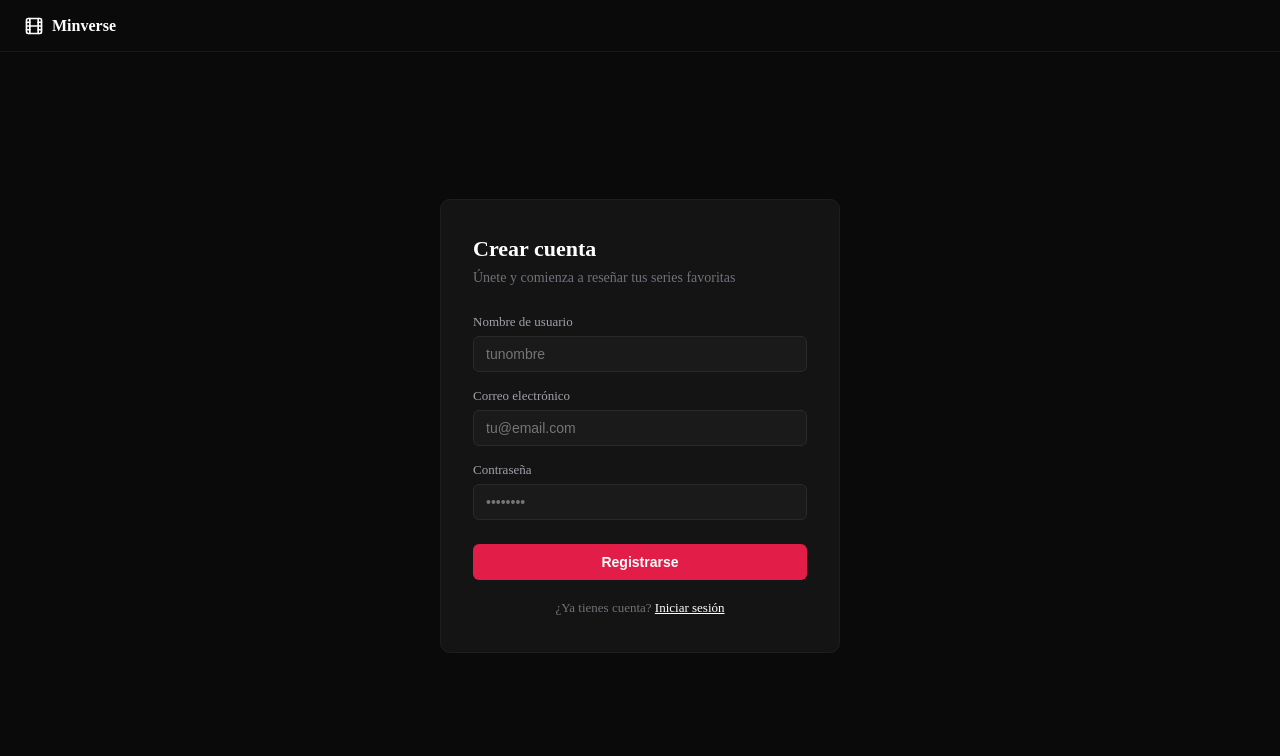
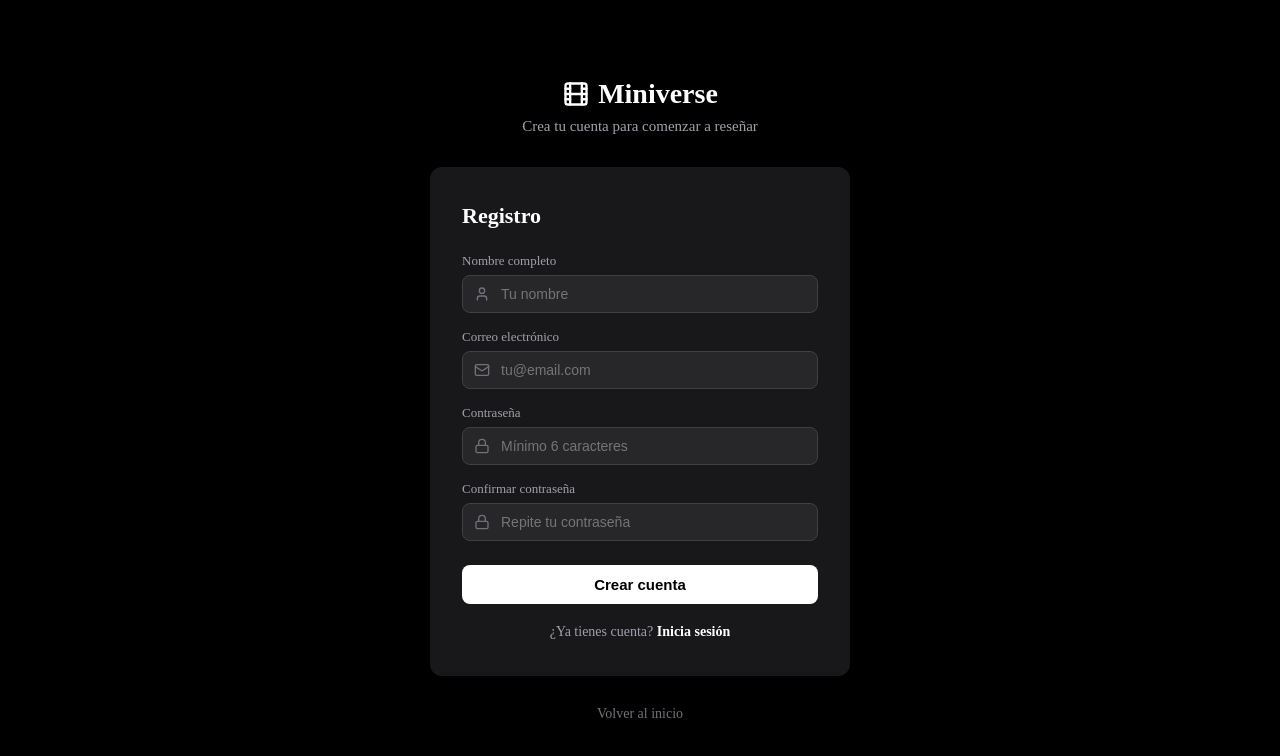
Before and after one commit to 243761-aemm/Frontend-miniversev2, a Next.js app: page /registro in a window 1280 px wide. Shown: the top 756 px of the page. Built offline with nearby package versions, Linux system fonts and the light colour scheme.

Commit message:
ultimos cambio hechos

```diff
--- a/package.json
+++ b/package.json
@@ -9,6 +9,7 @@
     "lint": "eslint"
   },
   "dependencies": {
+    "lucide-react": "^1.8.0",
     "next": "16.2.4",
     "react": "19.2.4",
     "react-dom": "19.2.4"
--- a/src/app/components/ui/GenreFilter.tsx
+++ b/src/app/components/ui/GenreFilter.tsx
@@ -1,7 +1,7 @@
 'use client'
 
 import { useState } from 'react'
-import { genres } from '@/lib/data'
+import { genres } from '@/app/lib/data'
 
 interface GenreFilterProps {
   onFilter?: (genre: string) => void
--- a/src/app/components/ui/SerieCard.tsx
+++ b/src/app/components/ui/SerieCard.tsx
@@ -1,5 +1,5 @@
 import Link from 'next/link'
-import { Serie } from '@/lib/data'
+import { Serie } from '@/app/lib/data'
 
 interface SerieCardProps {
   serie: Serie
--- a/src/app/login/page.tsx
+++ b/src/app/login/page.tsx
@@ -2,7 +2,7 @@
 
 import { useState } from 'react'
 import Link from 'next/link'
-import { Film } from 'lucide-react'
+import { Film, Mail, Lock } from 'lucide-react'
 import { useRouter } from 'next/navigation'
 
 export default function LoginPage() {
@@ -16,126 +16,135 @@ export default function LoginPage() {
   }
 
   return (
-    <div style={{ backgroundColor: '#0a0a0a', minHeight: '100vh', color: '#ffffff' }}>
-      {/* Navbar */}
-      <nav
+    <div
       style={{
-          position: 'fixed',
-          top: 0,
-          left: 0,
-          right: 0,
-          zIndex: 50,
-          backgroundColor: '#0a0a0a',
-          borderBottom: '1px solid #1a1a1a',
-          height: '52px',
+        backgroundColor: '#000000',
+        minHeight: '100vh',
         display: 'flex',
+        flexDirection: 'column',
         alignItems: 'center',
-          padding: '0 24px',
+        justifyContent: 'center',
+        padding: '24px',
+        fontFamily: 'inherit',
       }}
     >
-        <Link
-          href="/"
+      {/* Logo + subtítulo */}
+      <div style={{ textAlign: 'center', marginBottom: '32px' }}>
+        <div
           style={{
             display: 'flex',
             alignItems: 'center',
+            justifyContent: 'center',
             gap: '8px',
-            fontWeight: 700,
-            fontSize: '16px',
-            color: '#ffffff',
-            textDecoration: 'none',
+            marginBottom: '8px',
           }}
         >
-          <Film size={20} />
-          Minverse
-        </Link>
-      </nav>
+          <Film size={28} color="#ffffff" />
+          <span style={{ fontSize: '28px', fontWeight: 700, color: '#ffffff' }}>Miniverse</span>
+        </div>
+        <p style={{ fontSize: '15px', color: '#a1a1aa' }}>Inicia sesión en tu cuenta</p>
+      </div>
 
-      {/* Form */}
+      {/* Card */}
       <div
         style={{
-          paddingTop: '52px',
-          display: 'flex',
-          alignItems: 'center',
-          justifyContent: 'center',
-          minHeight: '100vh',
+          backgroundColor: '#18181b',
+          borderRadius: '12px',
+          padding: '36px 32px',
+          width: '100%',
+          maxWidth: '420px',
         }}
       >
-        <div
-          style={{
-            backgroundColor: '#141414',
-            borderRadius: '10px',
-            padding: '36px 32px',
-            width: '100%',
-            maxWidth: '400px',
-            border: '1px solid #1e1e1e',
-          }}
-        >
-          <h1 style={{ fontSize: '22px', fontWeight: 700, marginBottom: '8px' }}>
+        <h1 style={{ fontSize: '22px', fontWeight: 700, color: '#ffffff', marginBottom: '24px' }}>
           Iniciar sesión
         </h1>
-          <p style={{ fontSize: '14px', color: '#71717a', marginBottom: '28px' }}>
-            Accede a tu cuenta para continuar
-          </p>
 
         <form onSubmit={handleSubmit}>
+          {/* Email */}
           <div style={{ marginBottom: '16px' }}>
-              <label
-                style={{ fontSize: '13px', color: '#a1a1aa', display: 'block', marginBottom: '6px' }}
-              >
+            <label style={{ display: 'block', fontSize: '13px', color: '#a1a1aa', marginBottom: '6px' }}>
               Correo electrónico
             </label>
+            <div style={{ position: 'relative' }}>
+              <Mail
+                size={16}
+                color="#71717a"
+                style={{
+                  position: 'absolute',
+                  left: '12px',
+                  top: '50%',
+                  transform: 'translateY(-50%)',
+                  pointerEvents: 'none',
+                }}
+              />
               <input
                 type="email"
+                placeholder="tu@email.com"
                 value={email}
                 onChange={(e) => setEmail(e.target.value)}
-                placeholder="tu@email.com"
                 style={{
                   width: '100%',
-                  backgroundColor: '#1a1a1a',
-                  border: '1px solid #2a2a2a',
-                  borderRadius: '6px',
-                  padding: '9px 12px',
+                  backgroundColor: '#27272a',
+                  border: '1px solid #3f3f46',
+                  borderRadius: '8px',
+                  padding: '10px 12px 10px 38px',
                   fontSize: '14px',
                   color: '#ffffff',
                   outline: 'none',
+                  boxSizing: 'border-box',
                 }}
               />
             </div>
+          </div>
 
+          {/* Contraseña */}
           <div style={{ marginBottom: '24px' }}>
-              <label
-                style={{ fontSize: '13px', color: '#a1a1aa', display: 'block', marginBottom: '6px' }}
-              >
+            <label style={{ display: 'block', fontSize: '13px', color: '#a1a1aa', marginBottom: '6px' }}>
               Contraseña
             </label>
+            <div style={{ position: 'relative' }}>
+              <Lock
+                size={16}
+                color="#71717a"
+                style={{
+                  position: 'absolute',
+                  left: '12px',
+                  top: '50%',
+                  transform: 'translateY(-50%)',
+                  pointerEvents: 'none',
+                }}
+              />
               <input
                 type="password"
+                placeholder="Tu contraseña"
                 value={password}
                 onChange={(e) => setPassword(e.target.value)}
-                placeholder="••••••••"
                 style={{
                   width: '100%',
-                  backgroundColor: '#1a1a1a',
-                  border: '1px solid #2a2a2a',
-                  borderRadius: '6px',
-                  padding: '9px 12px',
+                  backgroundColor: '#27272a',
+                  border: '1px solid #3f3f46',
+                  borderRadius: '8px',
+                  padding: '10px 12px 10px 38px',
                   fontSize: '14px',
                   color: '#ffffff',
                   outline: 'none',
+                  boxSizing: 'border-box',
                 }}
               />
             </div>
+          </div>
 
+          {/* Botón */}
           <button
             type="submit"
             style={{
               width: '100%',
-                padding: '10px',
-                backgroundColor: '#e11d48',
-                color: '#ffffff',
+              padding: '11px',
+              backgroundColor: '#ffffff',
+              color: '#000000',
               border: 'none',
-                borderRadius: '6px',
-                fontSize: '14px',
+              borderRadius: '8px',
+              fontSize: '15px',
               fontWeight: 600,
               cursor: 'pointer',
             }}
@@ -144,13 +153,20 @@ export default function LoginPage() {
           </button>
         </form>
 
-          <p style={{ textAlign: 'center', fontSize: '13px', color: '#71717a', marginTop: '20px' }}>
+        {/* Link registro */}
+        <p style={{ textAlign: 'center', fontSize: '14px', color: '#a1a1aa', marginTop: '20px' }}>
           ¿No tienes cuenta?{' '}
-            <Link href="/registro" style={{ color: '#ffffff', textDecoration: 'underline' }}>
+          <Link href="/registro" style={{ color: '#ffffff', fontWeight: 600, textDecoration: 'none' }}>
             Regístrate
           </Link>
         </p>
       </div>
+
+      {/* Volver al inicio */}
+      <div style={{ marginTop: '28px' }}>
+        <Link href="/" style={{ fontSize: '14px', color: '#71717a', textDecoration: 'none' }}>
+          Volver al inicio
+        </Link>
       </div>
     </div>
   )
--- a/src/app/registro/page.tsx
+++ b/src/app/registro/page.tsx
@@ -2,180 +2,186 @@
 
 import { useState } from 'react'
 import Link from 'next/link'
-import { Film } from 'lucide-react'
+import { Film, User, Mail, Lock } from 'lucide-react'
 import { useRouter } from 'next/navigation'
 
 export default function RegistroPage() {
   const router = useRouter()
-  const [username, setUsername] = useState('')
+  const [nombre, setNombre] = useState('')
   const [email, setEmail] = useState('')
   const [password, setPassword] = useState('')
+  const [confirmPassword, setConfirmPassword] = useState('')
 
   const handleSubmit = (e: React.FormEvent) => {
     e.preventDefault()
     router.push('/')
   }
 
+  const inputStyle: React.CSSProperties = {
+    width: '100%',
+    backgroundColor: '#27272a',
+    border: '1px solid #3f3f46',
+    borderRadius: '8px',
+    padding: '10px 12px 10px 38px',
+    fontSize: '14px',
+    color: '#ffffff',
+    outline: 'none',
+    boxSizing: 'border-box',
+  }
+
+  const iconStyle: React.CSSProperties = {
+    position: 'absolute',
+    left: '12px',
+    top: '50%',
+    transform: 'translateY(-50%)',
+    pointerEvents: 'none',
+  }
+
+  const labelStyle: React.CSSProperties = {
+    display: 'block',
+    fontSize: '13px',
+    color: '#a1a1aa',
+    marginBottom: '6px',
+  }
+
   return (
-    <div style={{ backgroundColor: '#0a0a0a', minHeight: '100vh', color: '#ffffff' }}>
-      {/* Navbar */}
-      <nav
+    <div
       style={{
-          position: 'fixed',
-          top: 0,
-          left: 0,
-          right: 0,
-          zIndex: 50,
-          backgroundColor: '#0a0a0a',
-          borderBottom: '1px solid #1a1a1a',
-          height: '52px',
+        backgroundColor: '#000000',
+        minHeight: '100vh',
         display: 'flex',
+        flexDirection: 'column',
         alignItems: 'center',
-          padding: '0 24px',
+        justifyContent: 'center',
+        padding: '24px',
+        fontFamily: 'inherit',
       }}
     >
-        <Link
-          href="/"
+      {/* Logo + subtítulo */}
+      <div style={{ textAlign: 'center', marginBottom: '32px' }}>
+        <div
           style={{
             display: 'flex',
             alignItems: 'center',
+            justifyContent: 'center',
             gap: '8px',
-            fontWeight: 700,
-            fontSize: '16px',
-            color: '#ffffff',
-            textDecoration: 'none',
+            marginBottom: '8px',
           }}
         >
-          <Film size={20} />
-          Minverse
-        </Link>
-      </nav>
+          <Film size={28} color="#ffffff" />
+          <span style={{ fontSize: '28px', fontWeight: 700, color: '#ffffff' }}>Miniverse</span>
+        </div>
+        <p style={{ fontSize: '15px', color: '#a1a1aa' }}>Crea tu cuenta para comenzar a reseñar</p>
+      </div>
 
-      {/* Form */}
+      {/* Card */}
       <div
         style={{
-          paddingTop: '52px',
-          display: 'flex',
-          alignItems: 'center',
-          justifyContent: 'center',
-          minHeight: '100vh',
+          backgroundColor: '#18181b',
+          borderRadius: '12px',
+          padding: '36px 32px',
+          width: '100%',
+          maxWidth: '420px',
         }}
       >
-        <div
-          style={{
-            backgroundColor: '#141414',
-            borderRadius: '10px',
-            padding: '36px 32px',
-            width: '100%',
-            maxWidth: '400px',
-            border: '1px solid #1e1e1e',
-          }}
-        >
-          <h1 style={{ fontSize: '22px', fontWeight: 700, marginBottom: '8px' }}>
-            Crear cuenta
+        <h1 style={{ fontSize: '22px', fontWeight: 700, color: '#ffffff', marginBottom: '24px' }}>
+          Registro
         </h1>
-          <p style={{ fontSize: '14px', color: '#71717a', marginBottom: '28px' }}>
-            Únete y comienza a reseñar tus series favoritas
-          </p>
 
         <form onSubmit={handleSubmit}>
+          {/* Nombre completo */}
           <div style={{ marginBottom: '16px' }}>
-              <label
-                style={{ fontSize: '13px', color: '#a1a1aa', display: 'block', marginBottom: '6px' }}
-              >
-                Nombre de usuario
-              </label>
+            <label style={labelStyle}>Nombre completo</label>
+            <div style={{ position: 'relative' }}>
+              <User size={16} color="#71717a" style={iconStyle} />
               <input
                 type="text"
-                value={username}
-                onChange={(e) => setUsername(e.target.value)}
-                placeholder="tunombre"
-                style={{
-                  width: '100%',
-                  backgroundColor: '#1a1a1a',
-                  border: '1px solid #2a2a2a',
-                  borderRadius: '6px',
-                  padding: '9px 12px',
-                  fontSize: '14px',
-                  color: '#ffffff',
-                  outline: 'none',
-                }}
+                placeholder="Tu nombre"
+                value={nombre}
+                onChange={(e) => setNombre(e.target.value)}
+                style={inputStyle}
               />
             </div>
+          </div>
 
+          {/* Correo electrónico */}
           <div style={{ marginBottom: '16px' }}>
-              <label
-                style={{ fontSize: '13px', color: '#a1a1aa', display: 'block', marginBottom: '6px' }}
-              >
-                Correo electrónico
-              </label>
+            <label style={labelStyle}>Correo electrónico</label>
+            <div style={{ position: 'relative' }}>
+              <Mail size={16} color="#71717a" style={iconStyle} />
               <input
                 type="email"
+                placeholder="tu@email.com"
                 value={email}
                 onChange={(e) => setEmail(e.target.value)}
-                placeholder="tu@email.com"
-                style={{
-                  width: '100%',
-                  backgroundColor: '#1a1a1a',
-                  border: '1px solid #2a2a2a',
-                  borderRadius: '6px',
-                  padding: '9px 12px',
-                  fontSize: '14px',
-                  color: '#ffffff',
-                  outline: 'none',
-                }}
+                style={inputStyle}
               />
             </div>
+          </div>
 
-            <div style={{ marginBottom: '24px' }}>
-              <label
-                style={{ fontSize: '13px', color: '#a1a1aa', display: 'block', marginBottom: '6px' }}
-              >
-                Contraseña
-              </label>
+          {/* Contraseña */}
+          <div style={{ marginBottom: '16px' }}>
+            <label style={labelStyle}>Contraseña</label>
+            <div style={{ position: 'relative' }}>
+              <Lock size={16} color="#71717a" style={iconStyle} />
               <input
                 type="password"
+                placeholder="Mínimo 6 caracteres"
                 value={password}
                 onChange={(e) => setPassword(e.target.value)}
-                placeholder="••••••••"
-                style={{
-                  width: '100%',
-                  backgroundColor: '#1a1a1a',
-                  border: '1px solid #2a2a2a',
-                  borderRadius: '6px',
-                  padding: '9px 12px',
-                  fontSize: '14px',
-                  color: '#ffffff',
-                  outline: 'none',
-                }}
+                style={inputStyle}
               />
             </div>
+          </div>
 
+          {/* Confirmar contraseña */}
+          <div style={{ marginBottom: '24px' }}>
+            <label style={labelStyle}>Confirmar contraseña</label>
+            <div style={{ position: 'relative' }}>
+              <Lock size={16} color="#71717a" style={iconStyle} />
+              <input
+                type="password"
+                placeholder="Repite tu contraseña"
+                value={confirmPassword}
+                onChange={(e) => setConfirmPassword(e.target.value)}
+                style={inputStyle}
+              />
+            </div>
+          </div>
+
+          {/* Botón */}
           <button
             type="submit"
             style={{
               width: '100%',
-                padding: '10px',
-                backgroundColor: '#e11d48',
-                color: '#ffffff',
+              padding: '11px',
+              backgroundColor: '#ffffff',
+              color: '#000000',
               border: 'none',
-                borderRadius: '6px',
-                fontSize: '14px',
+              borderRadius: '8px',
+              fontSize: '15px',
               fontWeight: 600,
               cursor: 'pointer',
             }}
           >
-              Registrarse
+            Crear cuenta
           </button>
         </form>
 
-          <p style={{ textAlign: 'center', fontSize: '13px', color: '#71717a', marginTop: '20px' }}>
+        {/* Link login */}
+        <p style={{ textAlign: 'center', fontSize: '14px', color: '#a1a1aa', marginTop: '20px' }}>
           ¿Ya tienes cuenta?{' '}
-            <Link href="/login" style={{ color: '#ffffff', textDecoration: 'underline' }}>
-              Iniciar sesión
+          <Link href="/login" style={{ color: '#ffffff', fontWeight: 600, textDecoration: 'none' }}>
+            Inicia sesión
           </Link>
         </p>
       </div>
+
+      {/* Volver al inicio */}
+      <div style={{ marginTop: '28px' }}>
+        <Link href="/" style={{ fontSize: '14px', color: '#71717a', textDecoration: 'none' }}>
+          Volver al inicio
+        </Link>
       </div>
     </div>
   )
--- a/src/app/serie/[id]/page.tsx
+++ b/src/app/serie/[id]/page.tsx
@@ -3,7 +3,7 @@
 import { useState } from 'react'
 import Link from 'next/link'
 import { Film, Star, Calendar, Monitor, Tag, User, LogOut } from 'lucide-react'
-import { getSerieById, getReviewsBySerieId } from '@/lib/data'
+import { getSerieById, getReviewsBySerieId } from '@/app/lib/data'
 import { notFound } from 'next/navigation'
 
 interface SeriePageProps {
```
Also changed, not shown: src/app/lib/data.ts (added, +144 -0 lines), src/app/page.tsx (+10 -15 lines), 1 other file (tests, documents, lock files or other folders). Lines whose indentation alone changed are shown as unchanged.
